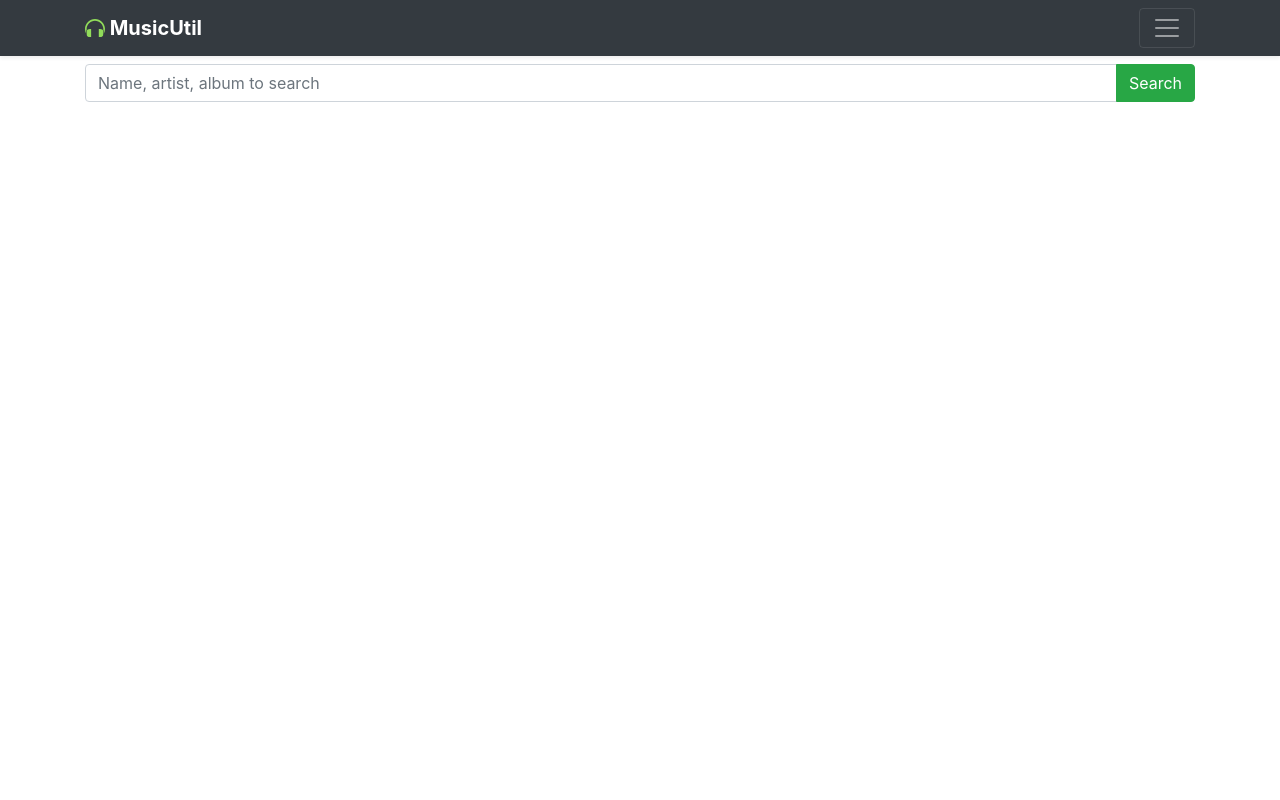
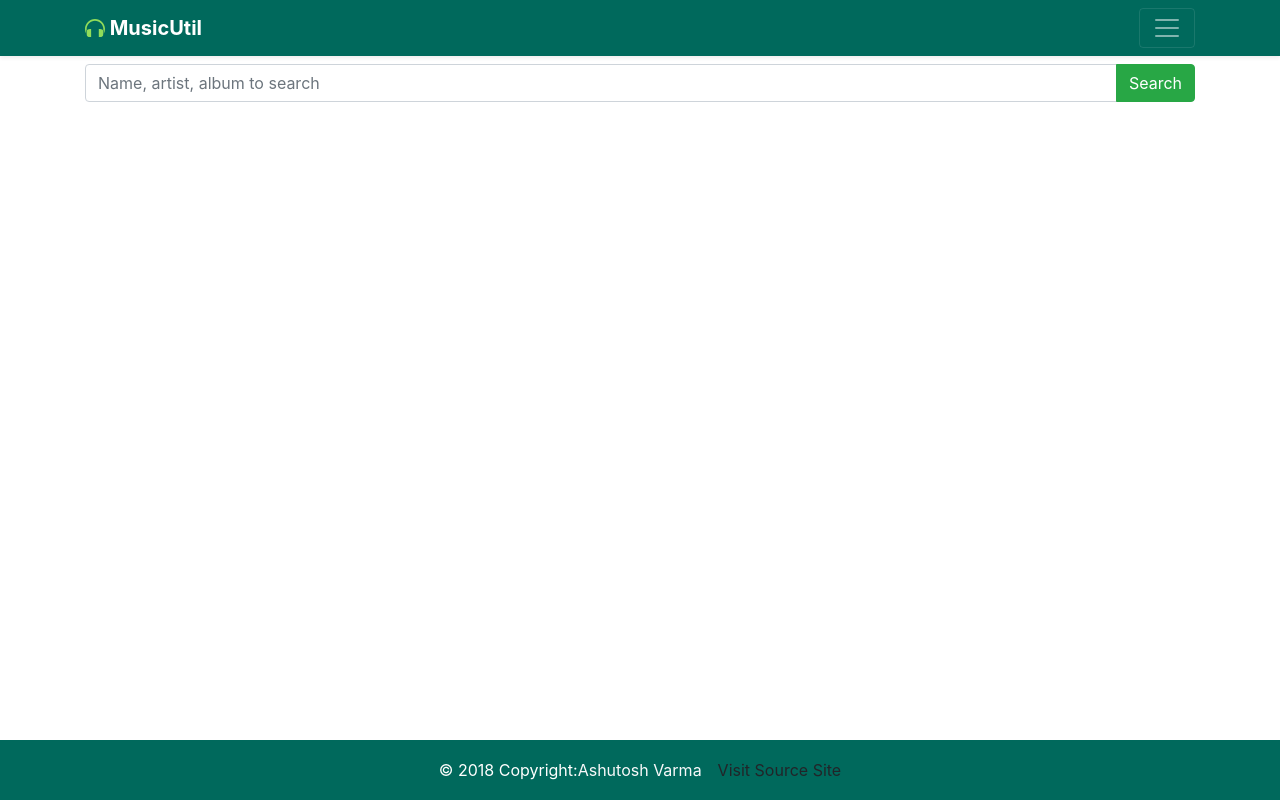
Before and after one commit to ashutoshvarma/musicutilweb, a Flask app: template musicutilweb/templates/search/index.html in a window 1280 px wide. Run offline with Flask 2, Linux system fonts and the light colour scheme; the template is opened without the code that fills it, so the values that code supplies are empty; parts of the project's set-up code (start-up, migrations or seed data) failed here and were passed over; some libraries are stand-ins or nearby versions.

Commit message:
add footer

```diff
--- a/musicutilweb/static/base.css
+++ b/musicutilweb/static/base.css
@@ -87,10 +87,6 @@
 
 
 
-
-
-
-
 .wrapper{
     position:relative;
     /* display:inline-block; */
@@ -106,14 +102,40 @@
     transition:opacity 300ms ease-in-out;
 }
 
-/* .wrapper:hover .overlay{
-    opacity:1;
-} */
-
-
 .overlay span{
     position:absolute;
     top:50%;
     left:50%;
     transform:translate(-50%,-50%);
 }
+
+
+/* For Footer */
+html {
+    position: relative;
+    min-height: 100%;
+}
+
+body {
+    /* Margin bottom by footer height */
+    margin-bottom: 60px;
+}
+
+.footer {
+    position: absolute;
+    bottom: 0;
+    width: 100%;
+    /* Set the fixed height of the footer here */
+    height: 60px;
+    line-height: 60px; /* Vertically center the text there */
+    background-color: #f5f5f5;
+}
+
+
+.default-color-dark {
+    background-color: #00695c!important
+}
+
+.success-color-dark {
+    background-color: #007e33!important
+}
--- a/musicutilweb/templates/base.html
+++ b/musicutilweb/templates/base.html
@@ -20,7 +20,7 @@
 
 
     <header>
-        <div class="collapse bg-dark" id="navbarHeader">
+        <div class="collapse success-color-dark" id="navbarHeader">
             <div class="container">
                 <div class="row">
                     <div class="col-sm-8 col-md-7 py-4">
@@ -28,25 +28,22 @@
                         <p class="text-muted">.</p>
                     </div>
                     <div class="col-sm-4 offset-md-1 py-4">
-                        <h4 class="text-white">Contact</h4>
+                        <h4 class="text-white">Links</h4>
                         <ul class="list-unstyled">
                             <li>
-                                <a href="#" class="text-white">Follow on Twitter</a>
+                                <a href="http://chiasenhac.vn/" target="_blank" class="text-white font-weight-light">Vist Source Website </a>
                             </li>
                             <li>
-                                <a href="#" class="text-white">Like on Facebook</a>
-                            </li>
-                            <li>
-                                <a href="#" class="text-white">Email me</a>
+                                <a href="https://github.com/ashutoshvarma/musicutilweb" target="_blank" class="text-white font-weight-light">View Github</a>
                             </li>
                         </ul>
                     </div>
                 </div>
             </div>
         </div>
-        <div class="navbar navbar-dark bg-dark shadow-sm">
+        <div class="navbar navbar-dark default-color-dark shadow-sm">
             <div class="container d-flex justify-content-between">
-                <a href="#" class="navbar-brand d-flex align-items-center">
+                <a href="/" class="navbar-brand d-flex align-items-center">
                     <img width="20px" height="20px" src="{{ url_for('static', filename='icon.svg') }}">
                     <strong>&nbsp;MusicUtil</strong>
                 </a>
@@ -58,7 +55,28 @@
         </div>
     </header>
 
-    {% block content %} {% endblock content %} {% block script %}
+    {% block content %}
+
+    {% endblock content %}
+
+
+    {% block footer %}
+
+    <footer class="footer default-color-dark">
+        <!-- Copyright -->
+        <div class="footer-copyright text-center  text-white d-flex justify-content-center flex-wrap">© 2018 Copyright:
+            <a href="https://github.com/ashutoshvarma/" class="text-light mr-3"> Ashutosh Varma</a>
+            <a  href="http://chiasenhac.vn" target="_blank" class="text-body">Visit Source Site</a>
+        </div>
+        <!-- Copyright -->
+    </footer>
+
+    {% endblock footer %}
+
+
+
+
+     {% block script %}
     <!-- Optional JavaScript -->
     <!-- jQuery first, then Popper.js, then Bootstrap JS -->
     <script src="https://code.jquery.com/jquery-3.3.1.js"></script>
@@ -66,7 +84,11 @@
         crossorigin="anonymous"></script>
     <script src="https://stackpath.bootstrapcdn.com/bootstrap/4.1.3/js/bootstrap.min.js" integrity="sha384-ChfqqxuZUCnJSK3+MXmPNIyE6ZbWh2IMqE241rYiqJxyMiZ6OW/JmZQ5stwEULTy"
         crossorigin="anonymous"></script>
-    <script src="{{ url_for('static', filename='base.js') }}"></script> {% endblock script %} {% endblock body %}
+    <script src="{{ url_for('static', filename='base.js') }}"></script>
+    {% endblock script %}
+
+
+    {% endblock body %}
 
 </body>
 
```
